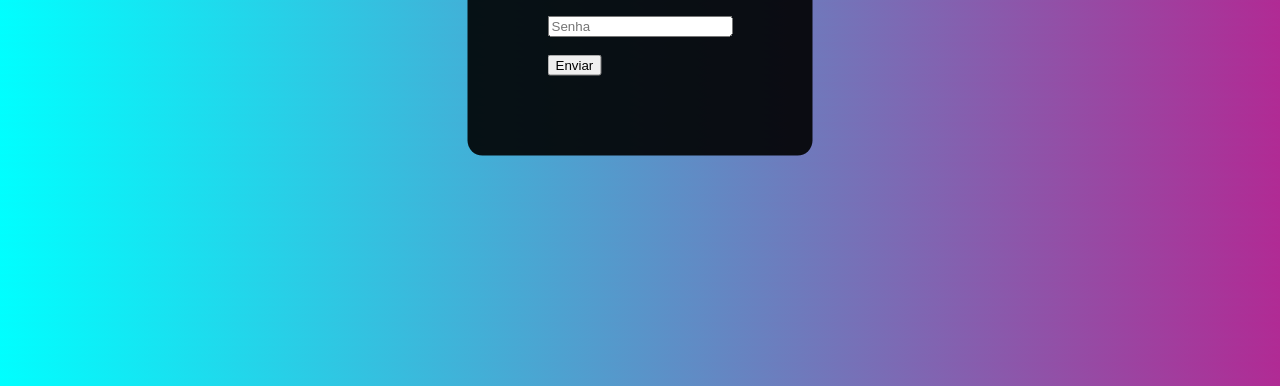
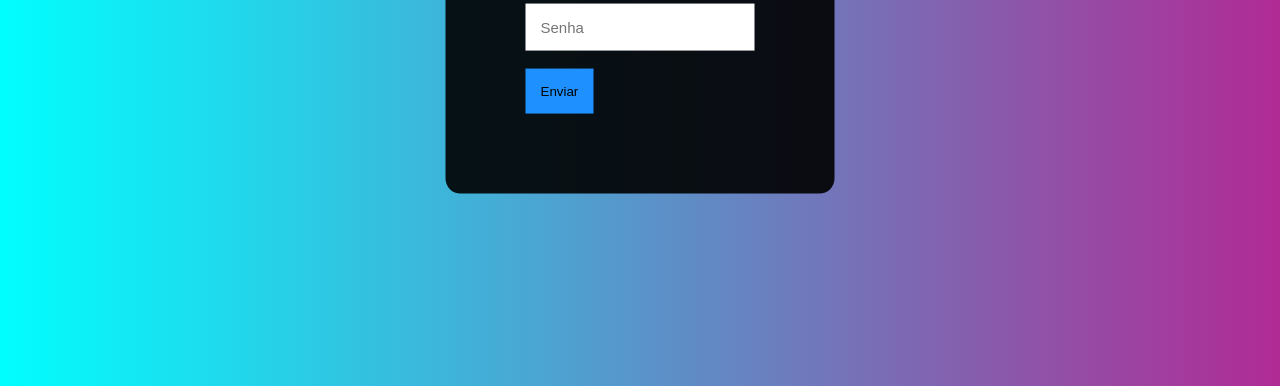
Before and after one commit to Piireslu/simple-login-page, a plain HTML site: page index.html in a window 1280 px wide. Shown: the part 414-800 px from the top of the page. Drawn offline with Linux system fonts and the light colour scheme.

Commit message:
botao iniciado

```diff
--- a/style.css
+++ b/style.css
@@ -12,3 +12,14 @@ body{
     border-radius: 15px; /*arredondar as bordas */
     color: #fff; /*deixando o login na cor branca*/
 }
+input{
+    padding: 15px;
+    border: none; /*retirei a borda*/
+    outline: none; /*retirei a linha de fora que aparece quando clica*/
+    font-size: 15px; /*aumentei a fonte*/
+}
+button{
+    background-color: dodgerblue; /*cor do botão*/
+    border: none; /*retirei a borda*/
+    padding: 15px; /*distancia entre os elementos e a borda/*
+}
```
